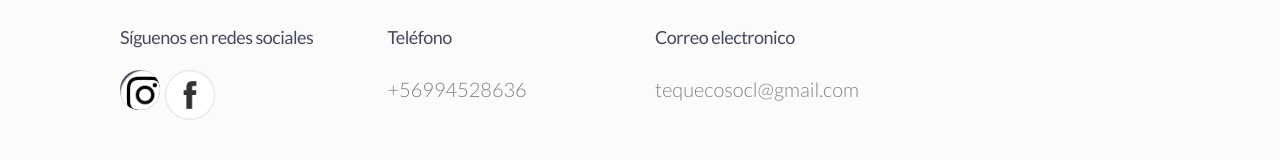
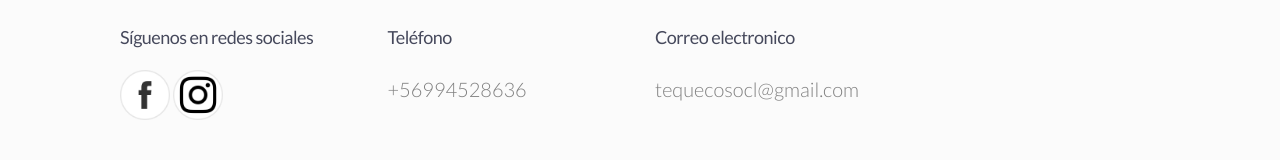
Before and after one commit to hayterbordon/Webdetecoso, a website: page index.html in a window 1280 px wide. Shown: the part 5722-5882 px from the top of the page. Drawn offline with Linux system fonts and the light colour scheme; no server answers; files whose address does not match are found by name.

Commit message:
Update index.html

```diff
--- a/index.html
+++ b/index.html
@@ -238,7 +238,7 @@
                     </a>
                 </span>
                 <span>
-                    <a href="https://www.instagram.com/tequecoso/" class="social-icon si-dark si-facebook si-dark-round">
+                    <a href="https://www.instagram.com/tequecoso/" class="">
                         <img src="images/instas.png" alt="Instagram" class="social-img">
                     </a>
                 </span>
```
